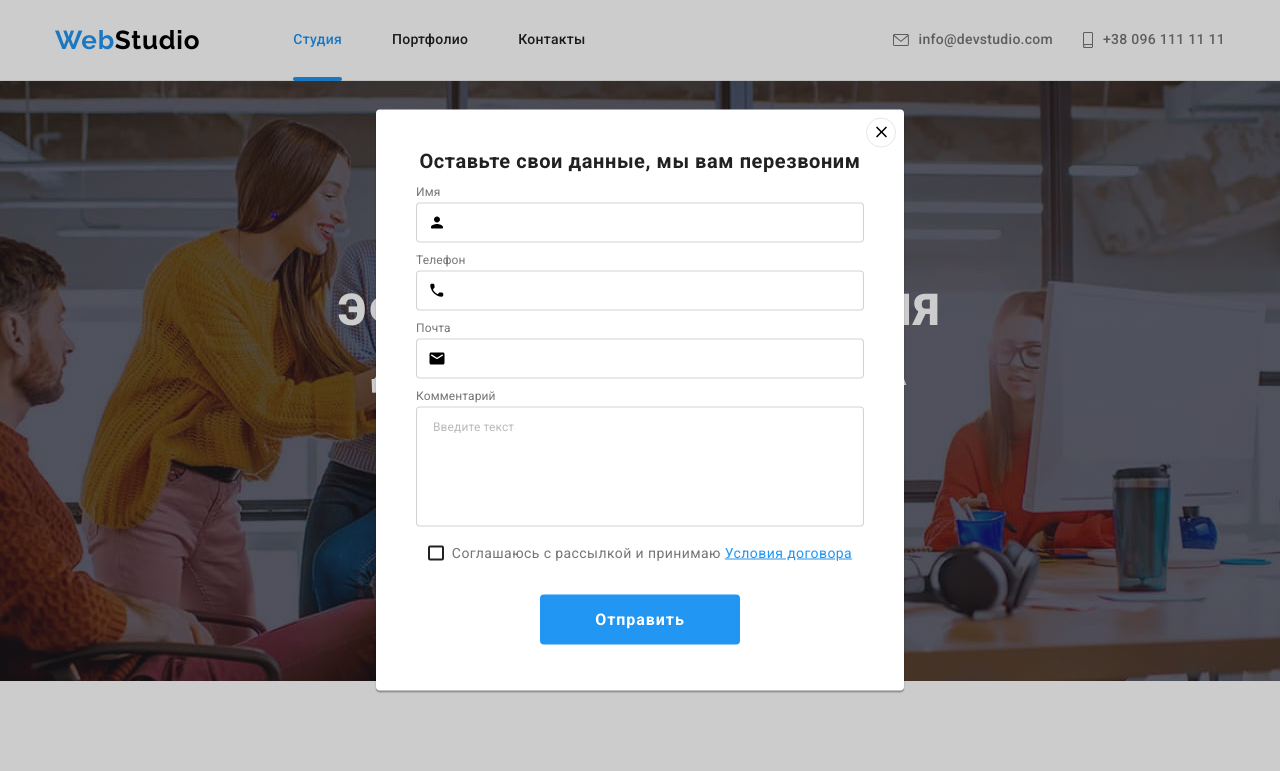
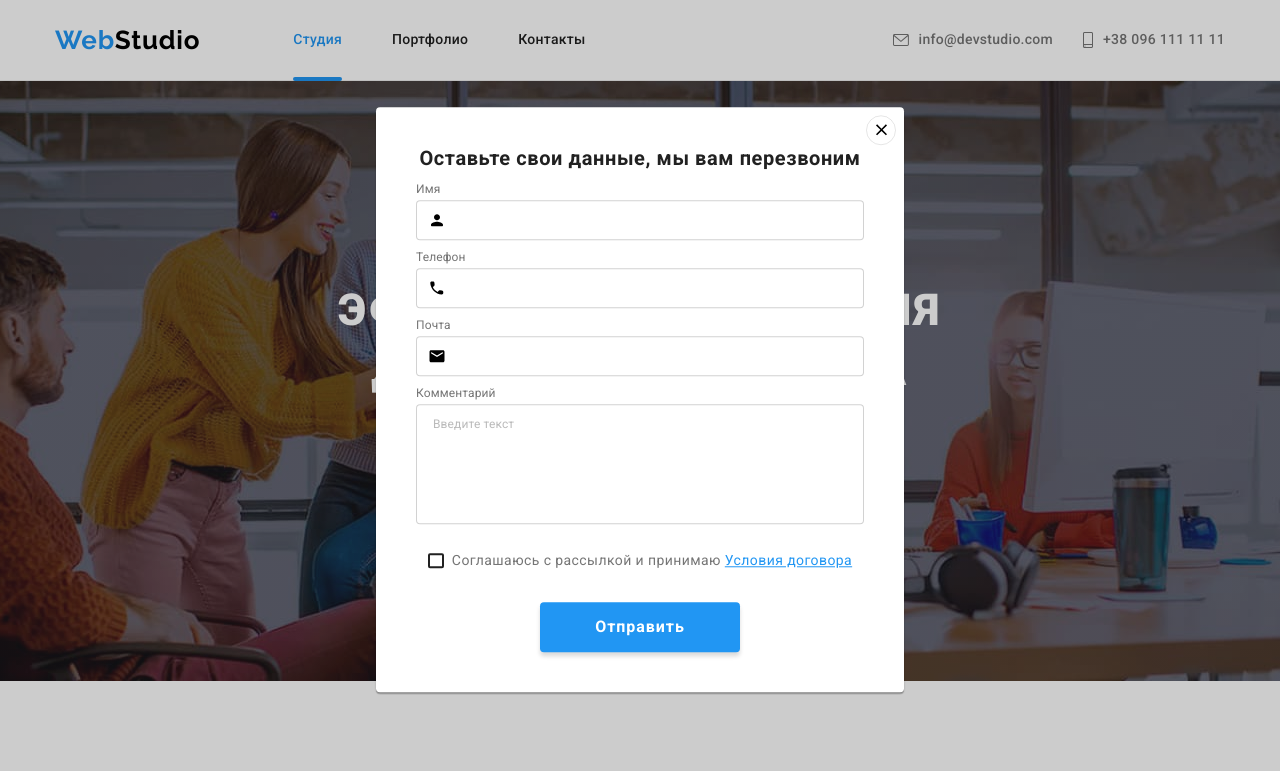
Before and after one commit to Irka-Bodnariuk/goit-markup-hw-06, a plain HTML site: page index.html in a window 1280 px wide. Shown: the top 771 px of the page. Drawn offline with nearby package versions, Linux system fonts and the light colour scheme.

Commit message:
modal recommit

```diff
--- a/css/styles.css
+++ b/css/styles.css
@@ -13,7 +13,7 @@
   --tipical-padding: 94px;
   --border-color: 1px solid #eeeeee;
   --fill-icon: #afb1b8;
-  --transition-active: 250ms cubic-bezier(0.4, 0, 0.2, 1);
+  --transition-active: 1250ms cubic-bezier(0.4, 0, 0.2, 1);
 }
 
 body {
@@ -665,6 +665,11 @@ p {
   align-items: center;
   padding: 0;
 }
+
+.modal-close-button:hover,
+.modal-close-button:focus {
+  fill: var(--accent-color);
+}
 .modal-title {
   color: var(--title-color);
   font-weight: 700;
@@ -694,6 +699,7 @@ p {
   left: 12px;
   top: 50%;
   transform: translateY(-50%);
+  transition: fill var(--transition-active);
 }
 .modal-input {
   width: 100%;
@@ -702,11 +708,23 @@ p {
   border-radius: 4px;
 
   padding-left: 42px;
+  font-weight: 400;
+  font-size: 14px;
+  line-height: 16px;
+  letter-spacing: 0.01em;
   outline: none;
+  transition: border-color var(--transition-active);
 }
 
-.modal-input:focus {
+.modal-input:hover,
+.modal-input:focus,
+.modal-text:hover,
+.modal-text:focus {
   border-color: var(--accent-color);
+}
+.modal-input:hover + .modal-icon,
+.modal-input:focus + .modal-icon {
+  fill: var(--accent-color);
 }
 
 .modal-text {
@@ -716,6 +734,13 @@ p {
   border-radius: 4px;
   resize: none;
   padding: 12px 16px;
+
+  font-weight: 400;
+  font-size: 14px;
+  line-height: 16px;
+  letter-spacing: 0.01em;
+  outline: none;
+  transition: border-color var(--transition-active);
 }
 .modal-text::placeholder {
   font-weight: 400;
@@ -723,6 +748,13 @@ p {
   line-height: 1.17;
   letter-spacing: 0.01em;
   color: rgba(117, 117, 117, 0.5);
+}
+
+.modal-comment {
+  margin-bottom: 20px;
+}
+.modal-check {
+  margin-bottom: var(--tipical-margin);
 }
 
 .check-text {
@@ -734,7 +766,6 @@ p {
   justify-content: center;
   align-items: center;
   position: relative;
-  margin-bottom: var(--tipical-margin);
 }
 .check-text a {
   color: var(--accent-color);
@@ -751,16 +782,17 @@ p {
   border: 2px solid var(--title-color);
   border-radius: 2px;
   fill: transparent;
+  /* transition: background-color var(--transition-active),
+    border var(--transition-active) fill var(--transition-active); */
 }
 
-.modal-check:checked + .check-text .check-icon {
+.check-input:checked + .check-text .check-icon {
   background-color: var(--accent-color);
   border: none;
   fill: var(--white-color);
 }
 
 .modal-button {
-  display: flex;
   min-width: 200px;
   height: 50px;
   margin: 0 auto;
@@ -770,7 +802,6 @@ p {
   font-weight: 700;
   font-size: 16px;
   line-height: 1.88;
-
   display: flex;
   align-items: center;
   justify-content: center;
@@ -779,6 +810,7 @@ p {
   border-radius: 4px;
   border: none;
   cursor: pointer;
+  box-shadow: 0px 4px 4px rgba(0, 0, 0, 0.15);
   transition: color var(--transition-active), background-color var(--transition-active),
     box-shadow var(--transition-active);
 }
--- a/index.html
+++ b/index.html
@@ -477,7 +477,7 @@
             </div>
           </div>
 
-          <div class="modal-field">
+          <div class="modal-comment">
             <label for="user-text" class="modal-lable">Комментарий</label>
 
             <textarea
@@ -487,12 +487,12 @@
               class="modal-text"
             ></textarea>
           </div>
-          <div class="modal-field">
+          <div class="modal-check">
             <input
               type="checkbox"
               name="privacy"
               id="privacy"
-              class="modal-check visually-hidden"
+              class="check-input visually-hidden"
             />
             <label for="privacy" class="check-text">
               <span
```
